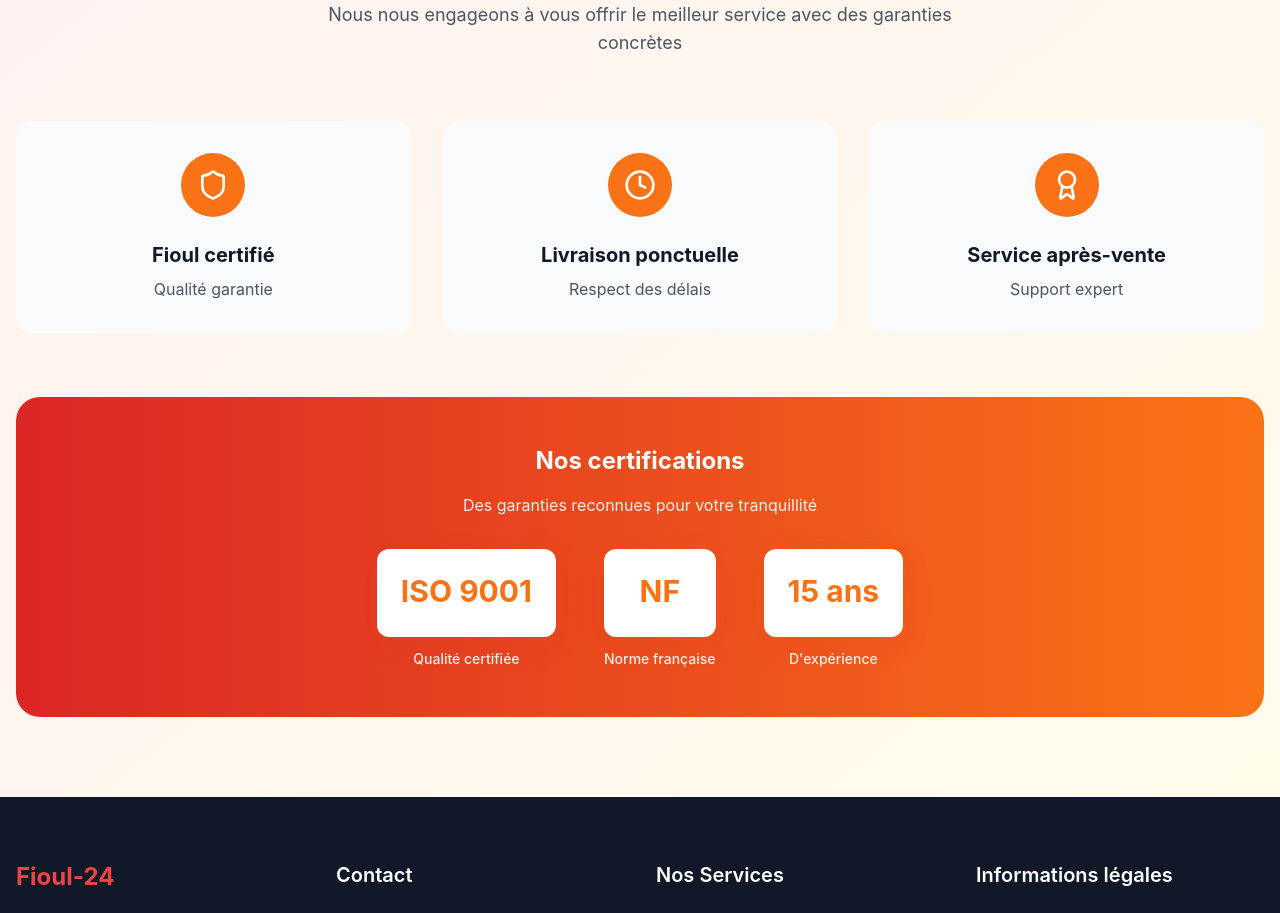
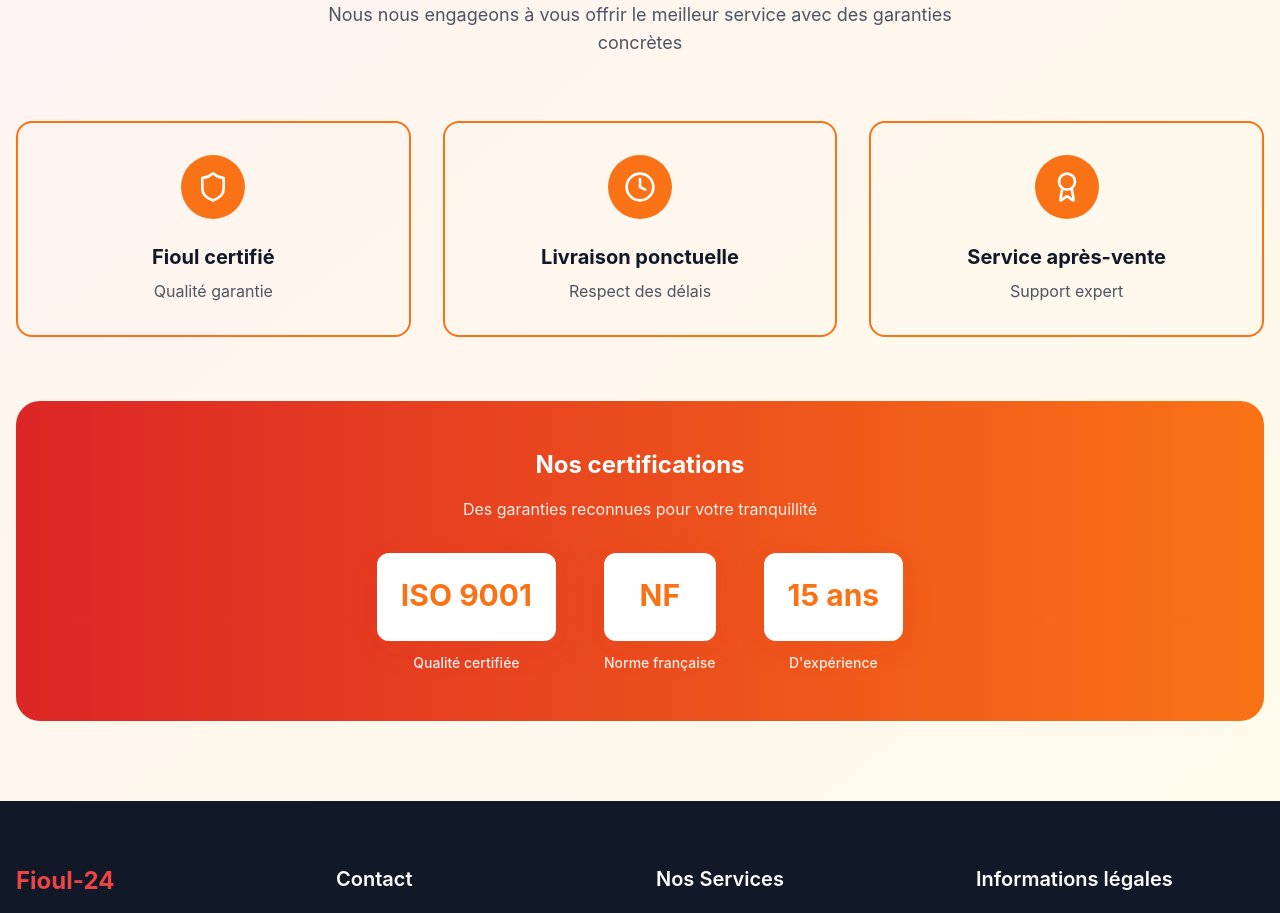
Before and after one commit to dvvvvv411/ioul-24, a React (Vite) app: page / in a window 1280 px wide. Shown: the part 4460-5373 px from the top of the page. Built offline with nearby package versions, Linux system fonts and the light colour scheme.

Commit message:
Refactor card style
Change the card background to transparent with a red/orange outline.

```diff
--- a/src/components/EngagementQualite.tsx
+++ b/src/components/EngagementQualite.tsx
@@ -1,3 +1,4 @@
+
 import { Shield, Clock, Award, Star, CheckCircle } from "lucide-react";
 
 const EngagementQualite = () => {
@@ -47,7 +48,7 @@ const EngagementQualite = () => {
         {/* Engagement Cards */}
         <div className="grid md:grid-cols-3 gap-8 mb-16">
           {engagements.map((engagement, index) => (
-            <div key={index} className="bg-gray-50 rounded-2xl p-8 text-center gentle-hover group">
+            <div key={index} className="bg-transparent border-2 border-warm-orange rounded-2xl p-8 text-center gentle-hover group hover:border-warm-red transition-colors duration-300">
               <div className="bg-warm-orange w-16 h-16 rounded-full flex items-center justify-center mx-auto mb-6 group-hover:bg-warm-red transition-colors duration-300">
                 <engagement.icon className="w-8 h-8 text-white" />
               </div>
```
